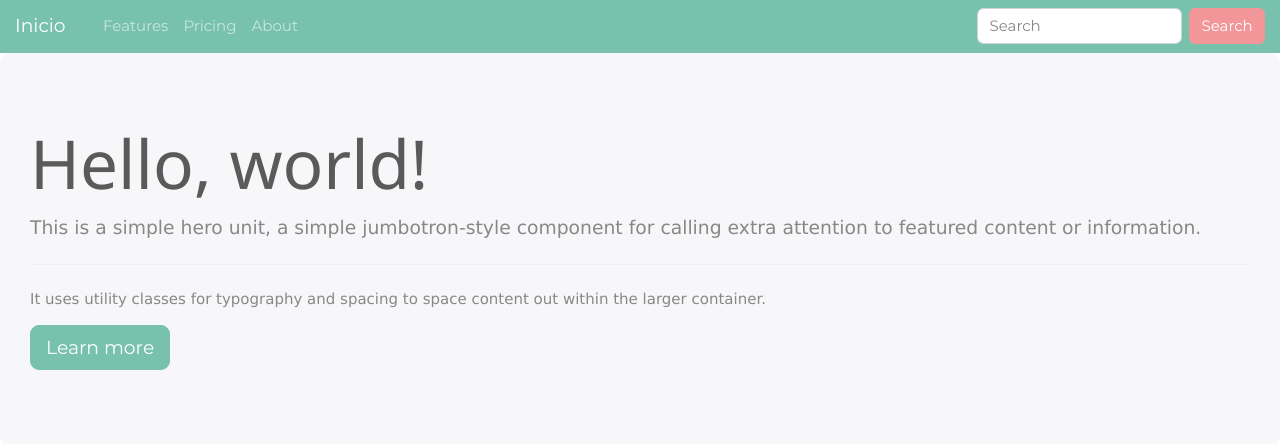
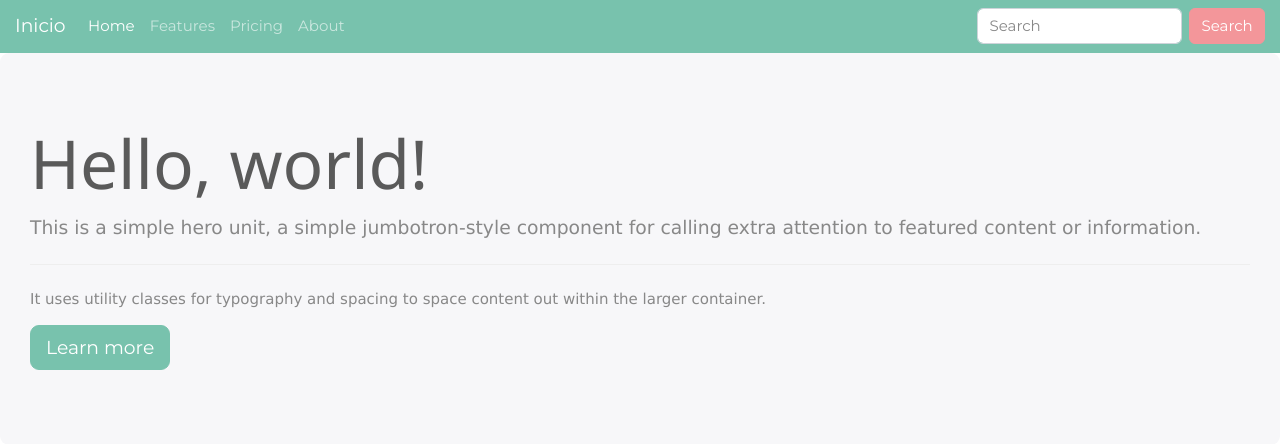
Before and after one commit to adsi1195250/CRT, a Django app: page / in a window 1280 px wide. Shown: the top 444 px of the page. Run offline with Django 3.2, Linux system fonts and the light colour scheme; some libraries are stand-ins or nearby versions.

Commit message:
Ultimo cambio views

```diff
--- a/templates/base/navbar.html
+++ b/templates/base/navbar.html
@@ -8,7 +8,7 @@
   <div class="collapse navbar-collapse" id="navbarColor01">
     <ul class="navbar-nav mr-auto">
       <li class="nav-item active">
-        <a class="nav-link" href="#"> <span class="sr-only">(current)</span></a>
+        <a class="nav-link" href="#">Home <span class="sr-only">(current)</span></a>
       </li>
       <li class="nav-item">
         <a class="nav-link" href="#">Features</a>
```
